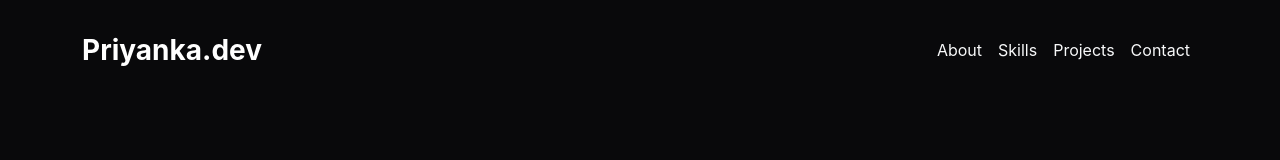
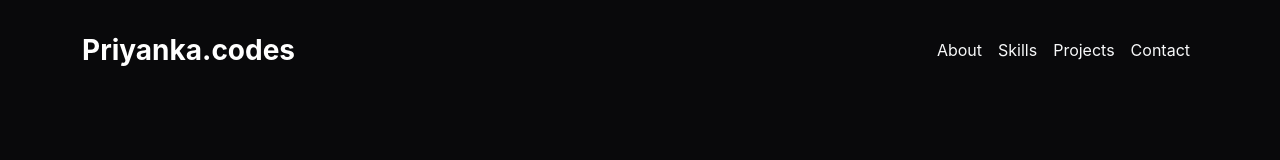
Before and after one commit to debugwithpriyanka/personal-portfolio, a React app: page / in a window 1280 px wide. Shown: the top 160 px of the page. Built offline with nearby package versions, Linux system fonts and the light colour scheme; the HTML template or start-up script is replaced by a standard one.

Commit message:
changed name

```diff
--- a/src/components/Navbar.jsx
+++ b/src/components/Navbar.jsx
@@ -17,7 +17,7 @@ className="py-4"
 className="text-white fw-bold fs-3"
 >
 
-Priyanka.dev
+Priyanka.codes
 
 </Navbar.Brand>
 
```
